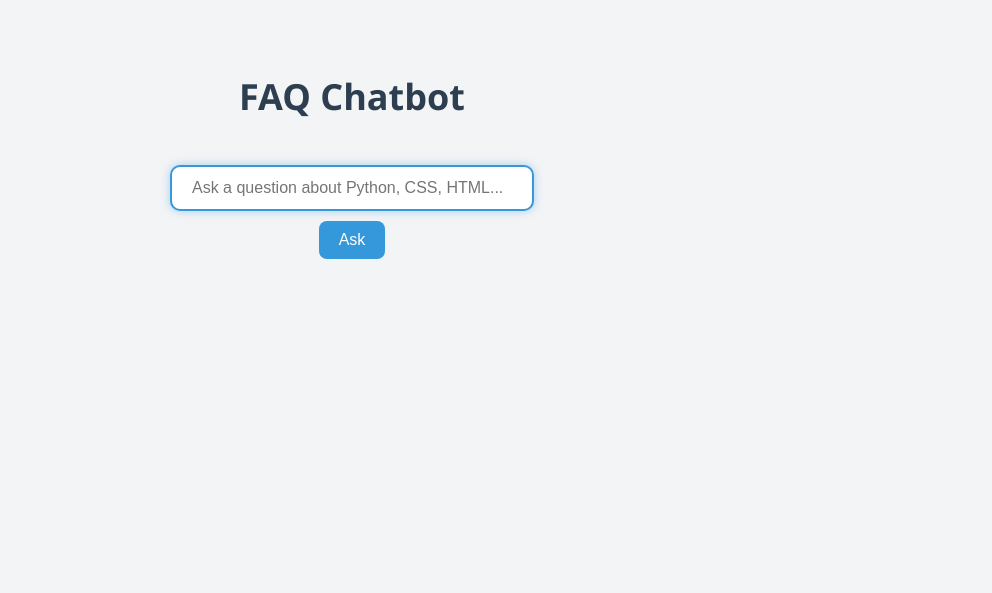
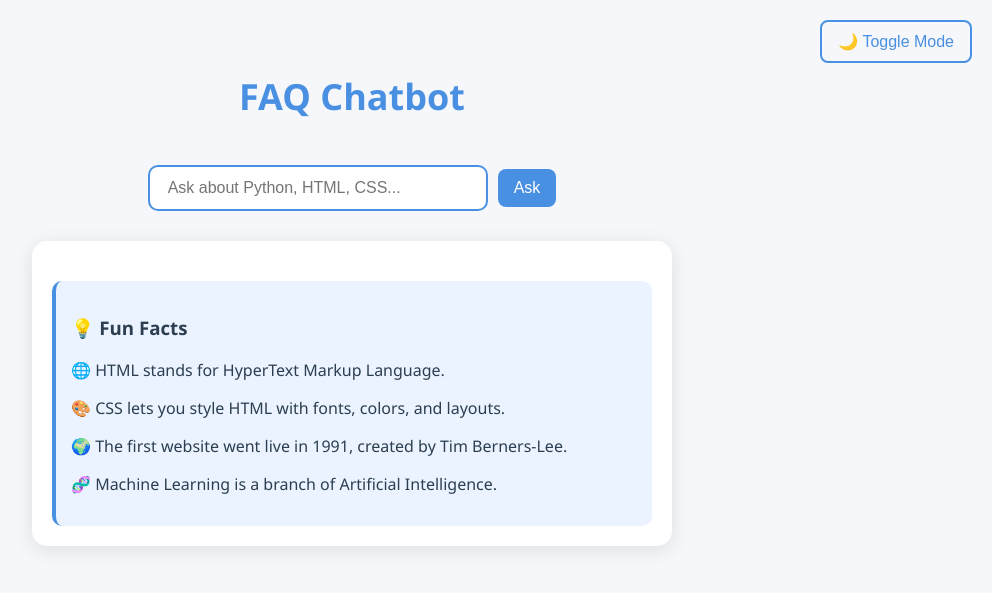
Before and after one commit to batturishitha510/faq_chatbot_web, a Flask app: page / in a window 1280 px wide. Shown: the top 593 px of the page, without its empty margins (288-1280 px from the left). Run offline with Flask 3, Linux system fonts and the light colour scheme.

Commit message:
Updated app.py, style.css, and index.html

```diff
--- a/app.py
+++ b/app.py
@@ -1,17 +1,19 @@
-from flask import Flask, request, render_template
+from flask import Flask, request, render_template, session
 import json
 import re
 import random
 from sklearn.feature_extraction.text import TfidfVectorizer
 from sklearn.metrics.pairwise import cosine_similarity
 
+app = Flask(__name__)
+app.secret_key = "supersecretkey"
+
 # Load FAQ data
-with open('faq_data.json', 'r') as f:
+with open("faq_data.json", "r") as f:
     faq_data = json.load(f)
 
-# Prepare questions and answers
-questions = [faq['Question'] for faq in faq_data]
-answers = [faq['Answer'] for faq in faq_data]
+questions = [faq["Question"] for faq in faq_data]
+answers = [faq["Answer"] for faq in faq_data]
 
 # Clean text function
 def clean_text(text):
@@ -23,26 +25,46 @@ cleaned_questions = [clean_text(q) for q in questions]
 vectorizer = TfidfVectorizer()
 X = vectorizer.fit_transform(cleaned_questions)
 
-# Fun facts to show with every response
+# Fun facts
 subject_facts = [
     "🐍 Python was named after Monty Python, not the snake!",
     "🌐 HTML stands for HyperText Markup Language.",
-    "🎨 CSS lets you style HTML — think fonts, colors, layouts!",
-    "🚀 Flask is a lightweight web framework in Python.",
-    "⚡ JavaScript can make websites interactive.",
-    "📦 ‘pip’ stands for ‘Pip Installs Packages’!",
-    "🧠 Debugging is harder than writing the code itself!",
-    "💡 Google, Instagram, and Spotify all use Python.",
-    "🛠 VS Code is one of the most popular code editors."
+    "🎨 CSS lets you style HTML with fonts, colors, and layouts.",
+    "⚡ JavaScript can make websites interactive and dynamic.",
+    "☕ Java’s slogan used to be ‘Write once, run anywhere’.",
+    "📦 Flask is a lightweight web framework in Python.",
+    "🔧 'Pip' stands for 'Pip Installs Packages'!",
+    "💻 Debugging is harder than writing the code itself.",
+    "🧠 VS Code is one of the most popular editors for developers.",
+    "🧩 GitHub hosts over 200 million code repositories worldwide.",
+    "🖥️ The first computer bug was an actual moth stuck in a relay!",
+    "📚 Python is used for AI, web apps, data science, and automation.",
+    "🪄 CSS animations can be used to create interactive designs.",
+    "🧮 Computers work in binary — just 1s and 0s!",
+    "🎯 Flask apps can run locally or be deployed on the cloud.",
+    "🚀 Google, Netflix, and Instagram all use Python heavily.",
+    "🔢 Variables are like labeled boxes that store data in code.",
+    "🧬 Machine Learning is a branch of Artificial Intelligence.",
+    "💾 Always use version control (like Git) to save your progress!",
+    "🧱 HTML forms the structure, CSS styles it, and JS makes it alive!",
+    "🔍 In Python, indentation defines the structure of the code.",
+    "🧑‍💻 Learning small projects helps you understand big concepts.",
+    "🎓 ‘print(“Hello, World!”)’ is usually the first line beginners write.",
+    "🔒 Never share your API keys or passwords in public code!",
+    "🕸️ Web development is like building digital cities — one tag at a time.",
+    "🧊 Lists, tuples, and dictionaries are core Python data types.",
+    "🌍 The first website went live in 1991, created by Tim Berners-Lee.",
+    "💬 Chatbots like this one are built using Natural Language Processing (NLP).",
+    "📈 Python’s popularity keeps growing because it’s simple and powerful.",
+    "🧾 HTML tags come in pairs — opening and closing — like <p> and </p>."
 ]
 
-# Get answer and fun facts
 def get_answer(user_input):
     user_input_clean = clean_text(user_input)
     selected_facts = random.sample(subject_facts, 3)
 
     if not user_input_clean.strip():
-        return random.choice(subject_facts), selected_facts
+        return random.choice(subject_facts), selected_facts, []
 
     user_vec = vectorizer.transform([user_input_clean])
     similarities = cosine_similarity(user_vec, X)
@@ -52,22 +74,37 @@ def get_answer(user_input):
 
     if best_score > 0.2:
         best_answer = answers[best_match_index]
+        related_indices = similarities.argsort()[0][-4:-1][::-1]
+        related_questions = [
+            questions[i] for i in related_indices if i != best_match_index
+        ]
     else:
-        best_answer = "I'm not sure. Can you try asking differently?"
+        best_answer = "I'm not sure. Can you rephrase your question?"
+        related_questions = []
 
-    return best_answer, selected_facts
-
-# Flask app setup
-app = Flask(__name__)
+    return best_answer, selected_facts, related_questions
 
 @app.route("/", methods=["GET", "POST"])
 def home():
+    if "chat_history" not in session:
+        session["chat_history"] = []
+
     answer = ""
-    facts = []
+    related = []
+    facts = random.sample(subject_facts, 4)
+
     if request.method == "POST":
         user_question = request.form["question"]
-        answer, facts = get_answer(user_question)
-    return render_template("index.html", answer=answer, facts=facts)
+        answer, facts, related = get_answer(user_question)
+        session["chat_history"].append({"question": user_question, "answer": answer})
+
+    return render_template(
+        "index.html",
+        answer=answer,
+        facts=random.sample(subject_facts, 4),
+        related_questions=related,
+        chat_history=session["chat_history"]
+    )
 
 if __name__ == "__main__":
     app.run(debug=True)
--- /dev/null
+++ b/static/style.css
@@ -0,0 +1,42 @@
+/* General chatbot page styling */
+body {
+  font-family: Arial, sans-serif;
+  background-color: #f4f6f8;
+  color: #222;
+  transition: all 0.3s ease;
+}
+
+/* Dark mode fix */
+body.dark {
+  background-color: #121212;
+  color: #fff;
+}
+
+/* Chat display area */
+#chatBox {
+  background-color: #fff;
+  border-radius: 10px;
+  padding: 20px;
+  margin: 10px;
+  box-shadow: 0 0 10px rgba(0,0,0,0.1);
+}
+
+body.dark #chatBox {
+  background-color: #1e1e1e;
+  color: #fff;
+}
+
+/* Fun facts styling */
+#funFactBox {
+  background-color: #e8f0fe;
+  color: #000;
+  border-radius: 10px;
+  padding: 10px;
+  margin-top: 10px;
+}
+
+body.dark #funFactBox {
+  background-color: #1e1e1e;
+  color: #fff;
+  border: 1px solid #444;
+}
--- a/templates/index.html
+++ b/templates/index.html
@@ -1,79 +1,101 @@
 <!DOCTYPE html>
 <html lang="en">
 <head>
+  <link rel="stylesheet" href="{{ url_for('static', filename='style.css') }}">
   <meta charset="UTF-8">
   <title>FAQ Chatbot</title>
   <style>
+    .fun-facts {
+  color: #2c3e50; /* normal text color (light mode) */
+}
+
+body.dark .fun-facts {
+  color: #f5f7fa; /* light text for dark mode */
+}
+    :root {
+      --bg: #f5f7fa;
+      --card: #ffffff;
+      --accent: #4a90e2;
+      --text: #2c3e50;
+    }
+
+    body.dark {
+      --bg: #1e1e2f;
+      --card: #2c2c3a;
+      --accent: #6cb4ee;
+      --text: #f0f0f0;
+    }
+
     body {
-      font-family: 'Segoe UI', sans-serif;
-      background: #f3f4f6;
+      font-family: "Segoe UI", sans-serif;
+      background-color: var(--bg);
+      color: var(--text);
       display: flex;
       flex-direction: column;
       align-items: center;
       padding: 40px;
+      transition: 0.4s ease;
     }
 
     h1 {
-      color: #2c3e50;
+      color: var(--accent);
       font-size: 36px;
+      text-align: center;
     }
 
     form {
       margin-top: 20px;
       display: flex;
-      flex-direction: column;
       align-items: center;
+      gap: 10px;
     }
 
     input[type="text"] {
-      padding: 12px 20px;
-      width: 320px;
-      border: 2px solid #3498db;
+      padding: 12px 18px;
+      width: 300px;
+      border: 2px solid var(--accent);
       border-radius: 10px;
       font-size: 16px;
       outline: none;
-      box-shadow: 0 0 10px #3498db66;
-      transition: 0.3s ease;
+      background: var(--card);
+      color: var(--text);
     }
 
-    input[type="text"]:focus {
-      box-shadow: 0 0 15px #3498dbaa;
-    }
-
-    input[type="submit"] {
-      margin-top: 10px;
-      padding: 10px 20px;
-      background-color: #3498db;
+    input[type="submit"], button {
+      padding: 10px 16px;
+      background-color: var(--accent);
       color: white;
       border: none;
       border-radius: 8px;
+      cursor: pointer;
       font-size: 16px;
-      cursor: pointer;
-      transition: background-color 0.3s;
+      transition: 0.3s;
     }
 
-    input[type="submit"]:hover {
-      background-color: #217dbb;
+    input[type="submit"]:hover, button:hover {
+      background-color: #357ab8;
+    }
+
+    .chat-container {
+      width: 600px;
+      margin-top: 30px;
+      background: var(--card);
+      padding: 20px;
+      border-radius: 15px;
+      box-shadow: 0 4px 20px rgba(0,0,0,0.1);
+      animation: fadeIn 0.6s ease;
     }
 
     .chat {
-      margin-top: 30px;
-      background: white;
-      padding: 20px;
-      border-radius: 12px;
-      width: 520px;
-      box-shadow: 0 0 18px #00000022;
-      animation: fadeIn 0.5s ease-in-out;
+      margin-bottom: 15px;
     }
 
-    .chat p {
-      font-size: 18px;
-    }
+    .chat p { margin: 6px 0; }
 
     .typewriter {
       display: inline-block;
       overflow: hidden;
-      border-right: .15em solid #3498db;
+      border-right: .15em solid var(--accent);
       white-space: nowrap;
       animation: typing 2.5s steps(50, end), blink-caret 0.75s step-end infinite;
       max-width: 100%;
@@ -86,67 +108,94 @@
 
     @keyframes blink-caret {
       from, to { border-color: transparent }
-      50% { border-color: #3498db; }
+      50% { border-color: var(--accent); }
     }
 
-    .facts-container {
+    .facts-container, .related-container {
       margin-top: 20px;
-      padding: 15px 20px;
-      background-color: #eaf6ff;
-      border-left: 5px solid #3498db;
+      padding: 15px;
+      background-color: #eaf3ff;
+      border-left: 4px solid var(--accent);
       border-radius: 10px;
     }
 
-    .facts-container h3 {
-      margin-top: 0;
-      color: #2c3e50;
+    /* 🎨 Fun Facts color fix */
+.facts-container {
+  color: #2c3e50; /* Normal mode text color */
+}
+
+body.dark .facts-container {
+  color: #f5f7fa; /* Light text for dark mode */
+  background-color: #2c2c3a; /* Match dark mode card background */
+  border-left-color: #4a90e2; /* Accent border for dark mode */
+}
+    .related-container ul {
+      list-style-type: "👉 ";
+      padding-left: 20px;
     }
 
-    .fact {
-      display: flex;
-      align-items: flex-start;
-      gap: 10px;
-      margin: 8px 0;
+    #themeToggle {
+      position: absolute;
+      top: 20px;
+      right: 20px;
+      background: none;
+      border: 2px solid var(--accent);
+      color: var(--accent);
     }
 
-    .fact-icon {
-      width: 22px;
-      height: 22px;
-      flex-shrink: 0;
-      margin-top: 3px;
+    #typing {
+      font-style: italic;
+      color: #888;
     }
 
     @keyframes fadeIn {
-      from { opacity: 0; transform: translateY(10px); }
+      from { opacity: 0; transform: translateY(15px); }
       to { opacity: 1; transform: translateY(0); }
     }
   </style>
 </head>
 <body>
+  <button id="themeToggle">🌙 Toggle Mode</button>
   <h1>FAQ Chatbot</h1>
+
   <form method="POST">
-    <input type="text" name="question" placeholder="Ask a question about Python, CSS, HTML...">
+    <input type="text" name="question" placeholder="Ask about Python, HTML, CSS..." required>
     <input type="submit" value="Ask">
   </form>
 
-  {% if answer %}
-  <div class="chat">
-    <p><strong>Bot:</strong> <span class="typewriter">{{ answer }}</span></p>
+  {% if chat_history %}
+  <div class="chat-container">
+    {% for chat in chat_history %}
+    <div class="chat">
+      <p><strong>You:</strong> {{ chat.question }}</p>
+      <p>{{ chat.answer }}</p>
+    </div>
+    {% endfor %}
 
-    {% if facts %}
-    <div class="facts-container">
-      <h3>💡 Fun Facts</h3>
-      {% for fact in facts %}
-      <div class="fact">
-        <svg class="fact-icon" fill="#3498db" viewBox="0 0 24 24">
-          <path d="M12 2a10 10 0 100 20 10 10 0 000-20zm1 15h-2v-2h2v2zm0-4h-2V7h2v6z"/>
-        </svg>
-        <span>{{ fact }}</span>
-      </div>
-      {% endfor %}
-    </div>
+    {% if answer %}
+    <p id="typing">Bot is typing...</p>
     {% endif %}
   </div>
   {% endif %}
+<div class="chat-container">
+  <div class="facts-container">
+    <h3>💡 Fun Facts</h3>
+    {% for fact in facts %}
+      <p>{{ fact }}</p>
+    {% endfor %}
+  </div>
+</div>
+
+  <script>
+    // 🌙 Theme toggle
+    document.getElementById('themeToggle').onclick = () => {
+      document.body.classList.toggle('dark');
+    };
+    // ⏳ Typing effect simulation
+    const typing = document.getElementById('typing');
+    if (typing) {
+      setTimeout(() => typing.style.display = 'none', 1500);
+    }
+  </script>
 </body>
 </html>
```
